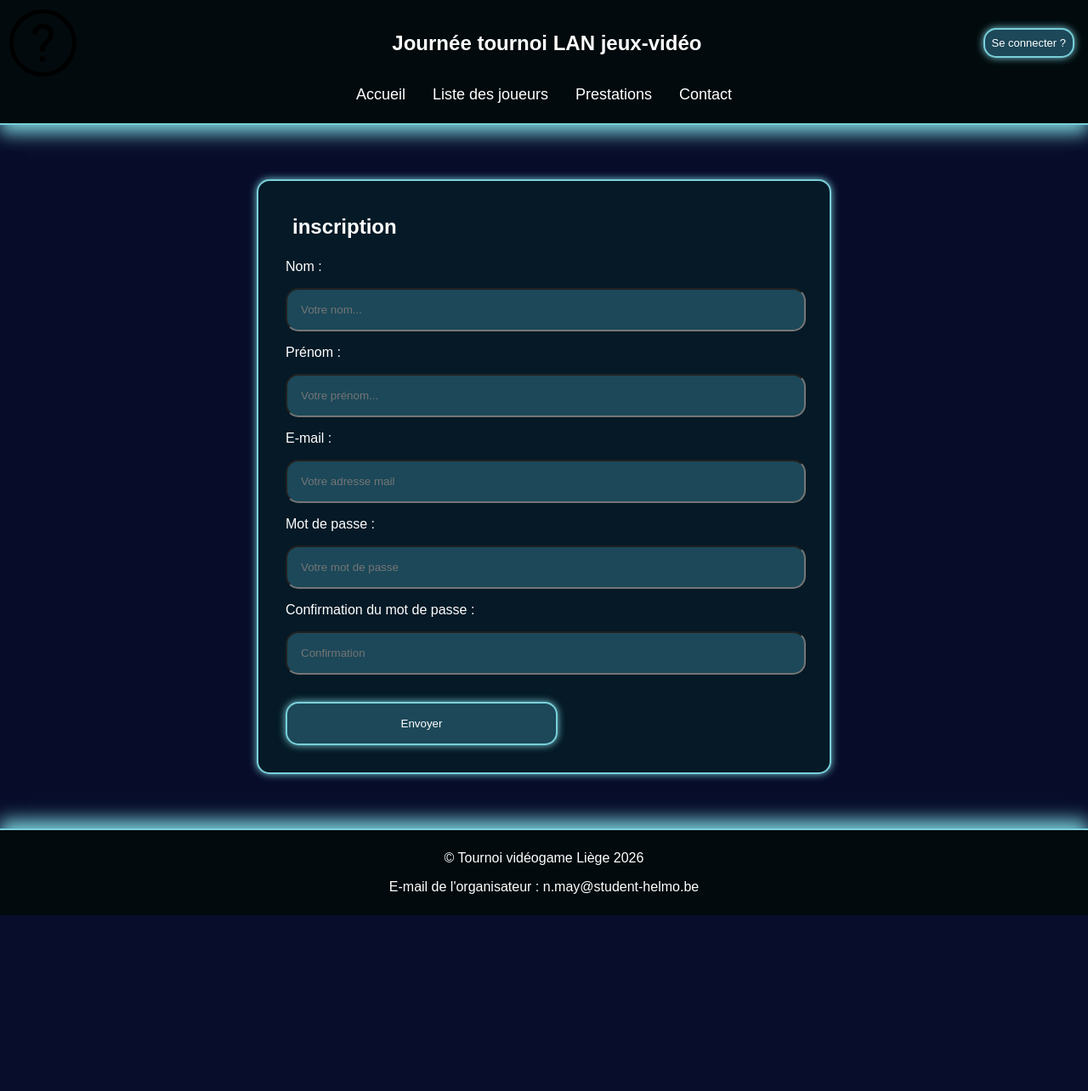
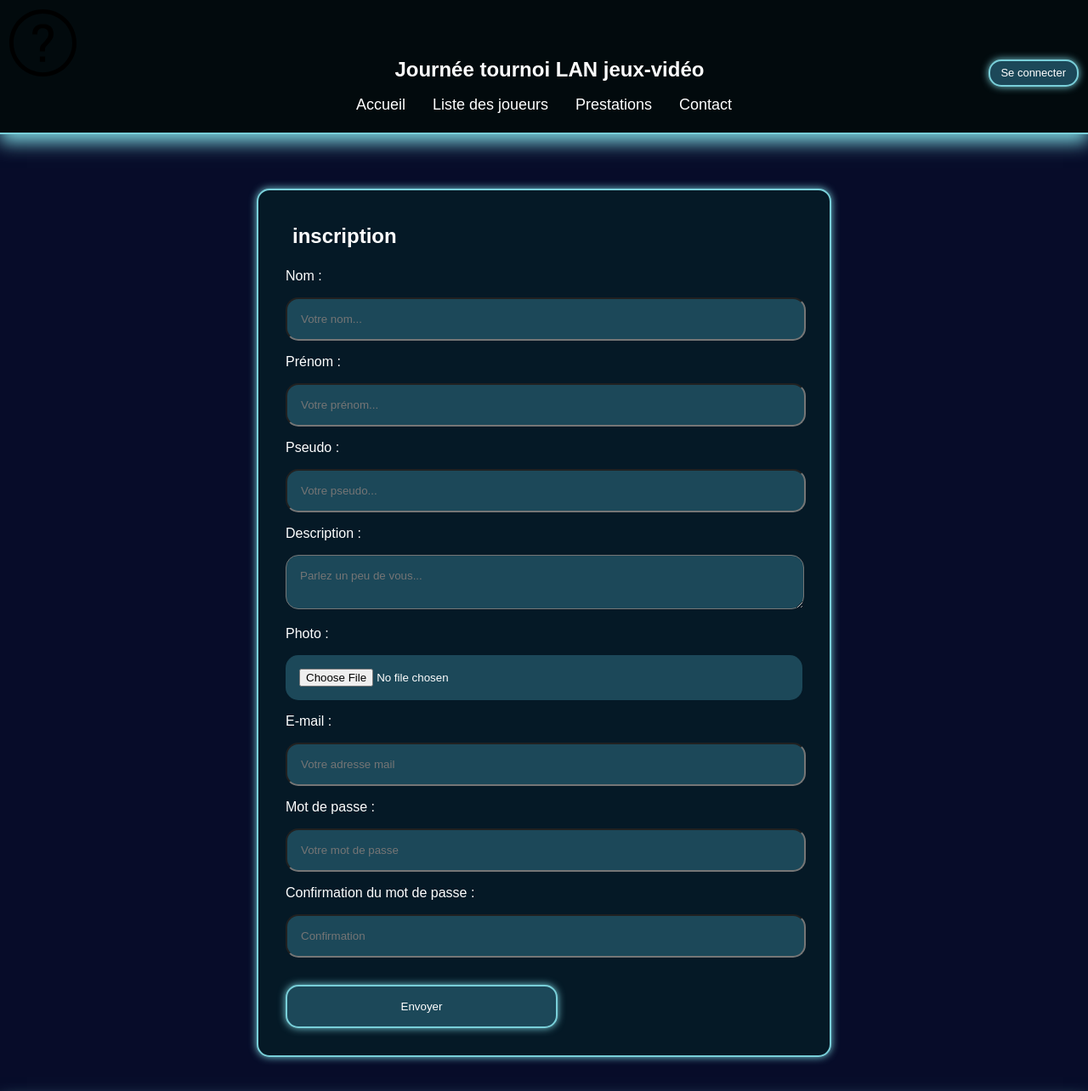
Before and after one commit to Noham-M/projet_Web, a PHP site: page /inscription.php in a window 1280 px wide. Shown: the top 1284 px of the page at 85% size. Before the commit the page ends 1077 px from the top, so only its background shows below. Run offline with PHP 8.4, Linux system fonts and the light colour scheme.

Commit message:
avancement 13/06

```diff
--- a/app/Model/Joueur.php
+++ b/app/Model/Joueur.php
@@ -1,6 +1,6 @@
 <?php
-require_once "utilisateur.php";
-require_once "prestation.php";
+require_once __DIR__ . "/utilisateur.php";
+require_once __DIR__ . "/prestation.php";
 require_once __DIR__ . "/../database/database.php";
 
 class Joueur
@@ -27,16 +27,16 @@ class Joueur
         if ($idUtilisateur !== null) $this->setIdUtilisateur($idUtilisateur);
     }
 
-    public function setIdJoueur(String $idJoueur) {
-        if (empty($idJoueur)) {
-            throw new invalidArgumentException("l'id ne peut pas être null");
+    public function setIdJoueur(int $idJoueur) {
+        if ($idJoueur <= 0) {
+            throw new InvalidArgumentException("L'id ne peut pas être inférieur ou égal à 0");
         }
         $this->idJoueur = $idJoueur;
     }
 
-    public function setIdUtilisateur(String $idUtilisateur) {
-        if (empty($idUtilisateur)) {
-            throw new invalidArgumentException("l'id ne peut pas être null");
+    public function setIdUtilisateur(int $idUtilisateur) {
+        if ($idUtilisateur <= 0) {
+            throw new InvalidArgumentException("L'id utilisateur ne peut pas être inférieur ou égal à 0");
         }
         $this->idUtilisateur = $idUtilisateur;
     }
@@ -118,6 +118,27 @@ class Joueur
         return $requete->fetchAll() ;
     }
 
+    public function create(): bool {
+        $pdo = Database::getPDO();
+        $requete = $pdo->prepare("SELECT MAX(idJoueur) AS maxId FROM joueur");
+        $requete->execute();
+        $maxId = $requete->fetchColumn();
+        $newId = $maxId !== false ? ((int)$maxId + 1) : 1;
+
+        $requete = $pdo->prepare("INSERT INTO joueur (idJoueur, pseudo, photo, description, idUtilisateur) VALUES (:idJoueur, :pseudo, :photo, :description, :idUtilisateur)");
+        $requete->bindValue(':idJoueur', $newId, PDO::PARAM_INT);
+        $requete->bindValue(':pseudo', $this->getPseudo(), PDO::PARAM_STR);
+        $requete->bindValue(':photo', $this->getImage(), PDO::PARAM_STR);
+        $requete->bindValue(':description', $this->getDescription(), PDO::PARAM_STR);
+        $requete->bindValue(':idUtilisateur', $this->getIdUtilisateur(), PDO::PARAM_INT);
+
+        if ($requete->execute()) {
+            $this->setIdJoueur($newId);
+            return true;
+        }
+        return false;
+    }
+
     public function findUtilisateur(int $idUtilisateur) {
         $pdo = Database::getPDO();
         $requete = $pdo->prepare("SELECT idUser AS idUser, nom, prenom, motDePasse AS password, Email AS email FROM utilisateur WHERE idUser = :id");
--- a/app/view/header.php
+++ b/app/view/header.php
@@ -1,5 +1,12 @@
 <?php
+session_start();
+require_once __DIR__ . "/../Model/utilisateur.php";
 $pageActuelle = basename($_SERVER['PHP_SELF']);
+
+$actualUser = null;
+if (!empty($_SESSION['user_email'])) {
+    $actualUser = Utilisateur::findByEmail($_SESSION['user_email']);
+}
 ?>
 <!DOCTYPE html>
 <html lang="fr">
@@ -16,22 +23,27 @@ $pageActuelle = basename($_SERVER['PHP_SELF']);
         <section id="Titre">
             <img src="assets/img/question-svgrepo-com.svg" alt="Logo de l'événement">
             <h1>Journée tournoi LAN jeux-vidéo</h1>
-            <a class="SeConnecter" href="connexion.php">Se connecter ?</a>
+            <div class="headerconnect">
+                <a class="SeConnecter" href="connexion.php"><?php echo isset($_SESSION['user_email']) && $actualUser ? $actualUser->getNom() . ' ' . $actualUser->getPrenom() : 'Se connecter'; ?></a>
+                <?php if (!empty($_SESSION['user_email']) && $actualUser) : ?>
+                    <a class="Deconnexion" href="deconnexion.php">Déconnexion</a>
+                <?php endif; ?>
+            </div>
         </section>
 
        <nav>
         <ul>
             <li>
-                <a class="<?= ($pageActuelle == 'index.php') ? 'current' : '' ?>" href="index.php">Accueil</a>
+                <a class="<?php echo ($pageActuelle == 'index.php') ? 'current' : '' ?>" href="index.php">Accueil</a>
             </li>
             <li>
-                <a class="<?= ($pageActuelle == 'ListeDesJoueur.php') ? 'current' : '' ?>" href="ListeDesJoueur.php">Liste des joueurs</a>
+                <a class="<?php echo ($pageActuelle == 'ListeDesJoueur.php') ? 'current' : '' ?>" href="ListeDesJoueur.php">Liste des joueurs</a>
             </li>
             <li>
-                <a class="<?= ($pageActuelle == 'listePrestation.php') ? 'current' : '' ?>" href="listePrestation.php">Prestations</a>
+                <a class="<?php echo ($pageActuelle == 'listePrestation.php') ? 'current' : '' ?>" href="listePrestation.php">Prestations</a>
             </li>
             <li>
-                <a class="<?= ($pageActuelle == 'contact.php') ? 'current' : '' ?>" href="contact.php">Contact</a>
+                <a class="<?php echo ($pageActuelle == 'contact.php') ? 'current' : '' ?>" href="contact.php">Contact</a>
             </li>
         </ul>
     </nav>
--- a/assets/css/Style.css
+++ b/assets/css/Style.css
@@ -28,25 +28,42 @@ h1 {
 }
 
 a.SeConnecter {
-    margin-right: 0.3rem;
     border-radius: 15px;
     border: #79CFD9 solid 2px;
     box-shadow: #79CFD9 0 0 10px;
     background-color: #1C4859;
     font-size: small;
-    transition: 0.3s ease
+    transition: 0.3s ease;
+    display: inline-block;
+    padding: 0.4rem 0.8rem;
 }
 
-a.SeConnecter:hover {
+a.Deconnexion {
+    display: inline-block;
+    margin-top: -0.5rem;
+    padding: 0.4rem 0.8rem;
+    position: relative;
+    z-index: 1;
+}
+
+a.SeConnecter:hover,
+a.Deconnexion:hover {
     transform: scale(1.1);
-
 }
 
 #Titre {
     display: flex;
-    align-items: center;
+    align-items: baseline;
     justify-content: space-between;
 }
+
+.headerconnect {
+    display: flex;
+    flex-direction: column;
+    align-items: flex-end;
+    gap: 0.3rem;
+}
+
 
 #Titre p {
     margin-right: 0.3rem;
@@ -380,6 +397,9 @@ span {
     margin: 1rem;
 
 }
+#Titre div {
+    gap: 10rem;
+}
 
 
 
--- a/inscription.php
+++ b/inscription.php
@@ -1,34 +1,74 @@
 <?php
+require_once __DIR__ . "/app/Model/utilisateur.php";
+require_once __DIR__ . "/app/Model/Joueur.php";
 $error = [];
 
-$success = null;
+$Nom = '';
+$Prenom = '';
+$Email = '';
+$Pseudo = '';
+$Description = '';
+$Photo = '';
 
-$Utilisateur = null;
 if ($_SERVER["REQUEST_METHOD"] == "POST") {
-    $Nom = $_POST['user_name'] ?? "";
+    $Nom = trim($_POST['user_name'] ?? "");
     if (empty($Nom)) {
-        $error['nom'] = "le nom est obligatoire";
+        $error['nom'] = "Le nom est obligatoire.";
     }
-    $Prenom = $_POST['user_surname'] ?? "";
+
+    $Prenom = trim($_POST['user_surname'] ?? "");
     if (empty($Prenom)) {
-        $error['prenom'] = "le prénom est obligatoire";
+        $error['prenom'] = "Le prénom est obligatoire.";
     }
-    $Email = $_POST['user_email'] ?? "";
+
+    $Pseudo = trim($_POST['user_pseudo'] ?? "");
+    if (empty($Pseudo)) {
+        $error['pseudo'] = "Le pseudo est obligatoire.";
+    }
+
+    $Email = trim($_POST['user_email'] ?? "");
     if (!filter_var($Email, FILTER_VALIDATE_EMAIL)) {
-        $error['Email'] = "l'email n'est pas valide";
+        $error['Email'] = "L'email n'est pas valide.";
+    } elseif (Utilisateur::findByEmail($Email)) {
+        $error['Email'] = "Cet email est déjà utilisé.";
     }
+
+    $Description = trim($_POST['user_description'] ?? "");
+    if (empty($Description)) {
+        $error['description'] = "La description est obligatoire.";
+    }
+
+    $Photo = trim($_POST['user_photo'] ?? "");
+    if (empty($Photo)) {
+        $error['photo'] = "Le nom du fichier photo est obligatoire.";
+    }
+
     $Password = $_POST['user_password'] ?? "";
     if (empty($Password)) {
-        $error['password'] = "Le mot de passe est obligatoire";
-    }
-    $passwordConfirm = $_POST['user_password_confirm'] ?? "";
-     if ($passwordConfirm != $Password) {
-        $error['passwordconfirm'] = "la confirmation ne correspond pas au mot de passe";
-     }
-    if (empty($error)) {
-        $success = true;
+        $error['password'] = "Le mot de passe est obligatoire.";
     }
 
+    $passwordConfirm = $_POST['user_password_confirm'] ?? "";
+    if ($passwordConfirm !== $Password) {
+        $error['passwordconfirm'] = "La confirmation ne correspond pas au mot de passe.";
+    }
+
+    if (empty($error)) {
+        $utilisateur = new Utilisateur(null, $Nom, $Prenom, $Email, $Password);
+        if ($utilisateur->create()) {
+            $joueur = new Joueur(null, $Photo, $Pseudo, $Description, $utilisateur->getIdUser());
+            if ($joueur->create()) {
+                session_start();
+                $_SESSION['user_id'] = $utilisateur->getIdUser();
+                $_SESSION['user_email'] = $utilisateur->getEmail();
+                header("Location: tableauDeBord.php");
+                exit();
+            }
+            $error['db'] = "Impossible de créer le profil joueur.";
+        } else {
+            $error['db'] = "Impossible de créer l'utilisateur.";
+        }
+    }
 }
 
 
@@ -50,14 +90,35 @@ if ($_SERVER["REQUEST_METHOD"] == "POST") {
                 ?>
 
                 <label for="surname">Prénom :</label>
-                <input type="text" id="surname" name="user_surname" placeholder="Votre prénom..." required>
+                <input type="text" id="surname" name="user_surname" placeholder="Votre prénom..." value="<?php echo htmlspecialchars($Prenom); ?>" required>
                  <?php if (isset($error['prenom'])) {
                         echo "<span>" . $error['prenom'] . "</span><br>";
                 }
                 ?>
 
+                <label for="pseudo">Pseudo :</label>
+                <input type="text" id="pseudo" name="user_pseudo" placeholder="Votre pseudo..." value="<?php echo htmlspecialchars($Pseudo); ?>" required>
+                 <?php if (isset($error['pseudo'])) {
+                        echo "<span>" . $error['pseudo'] . "</span><br>";
+                }
+                ?>
+
+                <label for="message">Description :</label>
+                <textarea id="message" name="user_description" placeholder="Parlez un peu de vous..." required><?php echo htmlspecialchars($Description); ?></textarea>
+                 <?php if (isset($error['description'])) {
+                        echo "<span>" . $error['description'] . "</span><br>";
+                }
+                ?>
+
+                <label for="photo">Photo :</label>
+                <input type="file" id="photo" name="user_photo"  accept="image/png, image/jpg" required>
+                 <?php if (isset($error['photo'])) {
+                        echo "<span>" . $error['photo'] . "</span><br>";
+                }
+                ?>
+
                 <label for="email">E-mail :</label>
-                <input type="email" id="email" name="user_email" placeholder="Votre adresse mail" required>
+                <input type="email" id="email" name="user_email" placeholder="Votre adresse mail" value="<?php echo htmlspecialchars($Email); ?>" required>
                <?php if (isset($error['Email'])) {
                         echo "<span>" . $error['Email'] . "</span><br>";
                 }
@@ -78,13 +139,11 @@ if ($_SERVER["REQUEST_METHOD"] == "POST") {
                 ?>
 
                 <button type="submit">Envoyer</button>
+                <?php if (isset($error['db'])) {
+                    echo "<p>" . htmlspecialchars($error['db']) . "</p>";
+                } ?>
             </fieldset>
         </form>
-        <?php
-        if ($success) {
-            echo "<div class='pop-up'>vous êtes connecté</div>";
-        }
-        ?>
 
     </main>
     <?php
--- a/organisateur.php
+++ b/organisateur.php
@@ -8,7 +8,10 @@
 </head>
 <body>
 <?php require_once "app/view/header.php";?>
-
+<main>
+    <h2>Page de l'organisateur</h2>
+    <p>Bienvenue sur la page de l'organisateur !</p>
+</main>
 <?php require_once "app/view/footer.php";?>
 </body>
 </html>
```
Also changed, not shown: app/Model/utilisateur.php (+44 -6 lines), changementMdp.php (deleted, +0 -37 lines), connexion.php (+35 -6 lines), deconnexion.php (added, +13 -0 lines), index.php (+6 -6 lines), tableauDeBord.php (+9 -3 lines), assets/img/5c6daceba94b6a73f0565961816a8d46.jpg (added).
